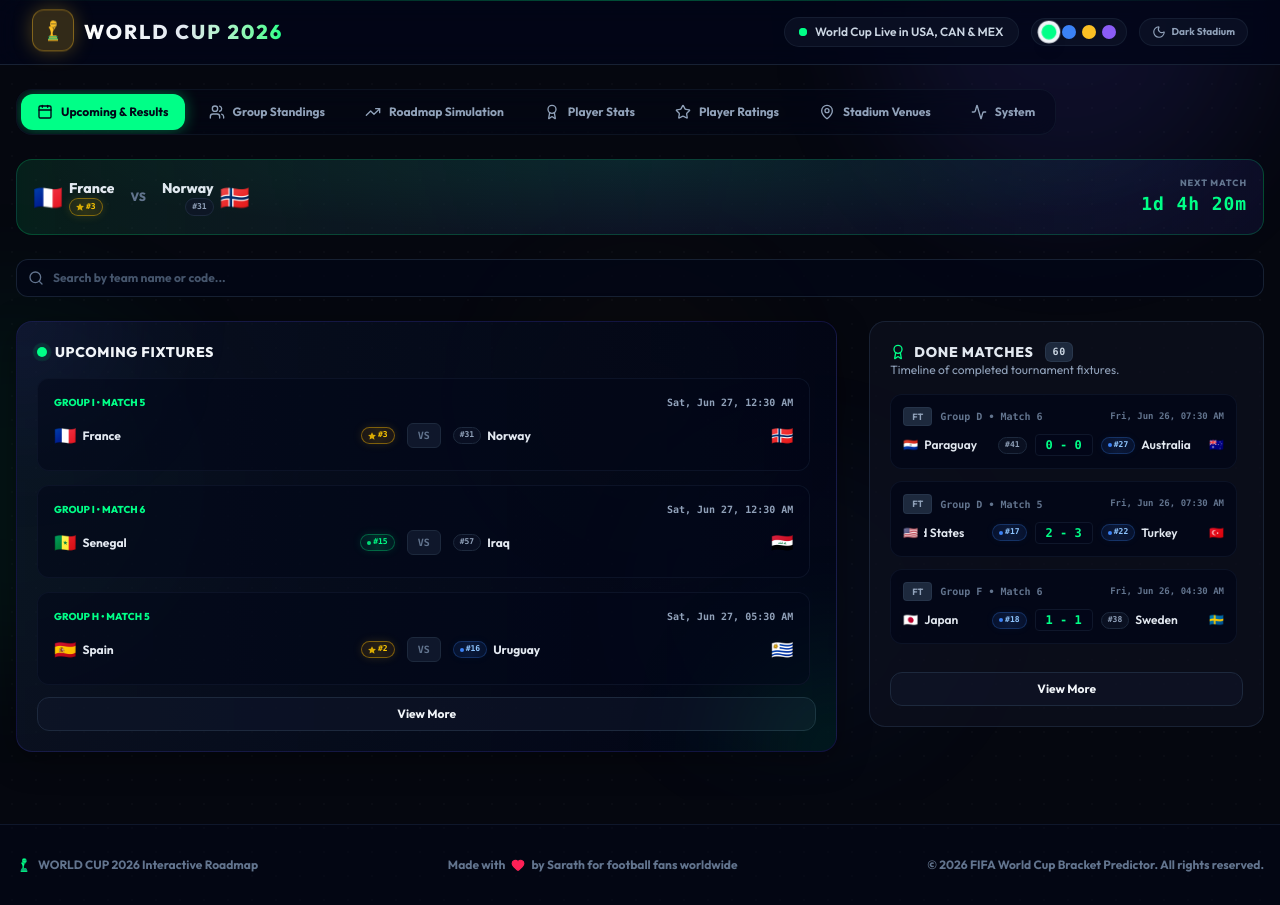
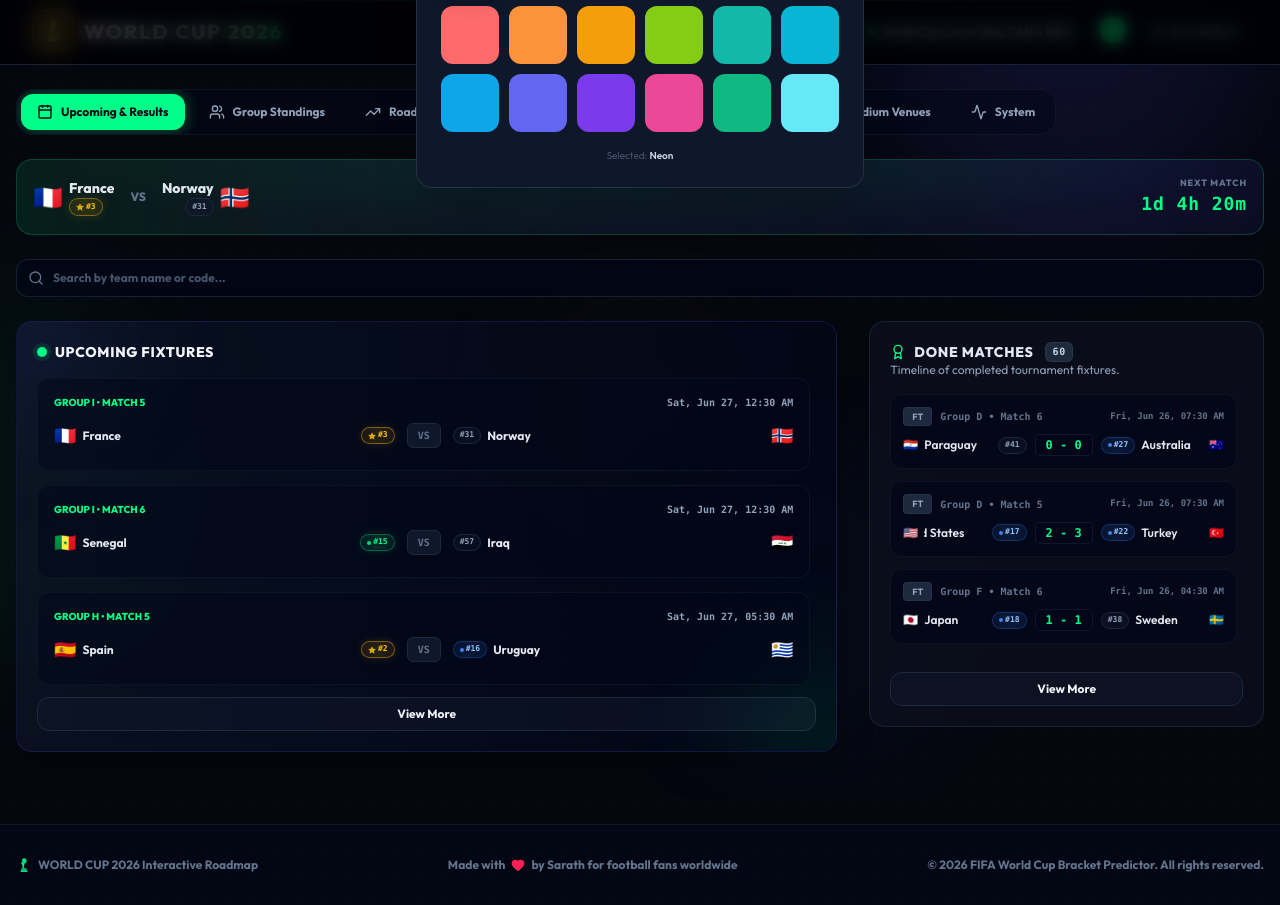
Before and after one commit to sarath14k/worldcup-2k26, a React (Vite) app: page / in a window 1280 px wide. Both pictures are taken after a click on the button "Change accent color". Built offline with nearby package versions, Linux system fonts and the light colour scheme; no server answers.

Commit message:
feat: 18 premium accent colors with popup picker

```diff
--- a/src/App.jsx
+++ b/src/App.jsx
@@ -31,13 +31,30 @@
   const [accent, setAccent] = useState(() => localStorage.getItem('worldcup2026_accent') || 'neon');
   const [showBackToTop, setShowBackToTop] = useState(false);
 
+  const ACCENTS = {
+    neon: { main: '#00FF87', shadow: 'rgba(0, 255, 135, 0.4)', label: 'Neon' },
+    royal: { main: '#3B82F6', shadow: 'rgba(59, 130, 246, 0.4)', label: 'Royal' },
+    gold: { main: '#FBBF24', shadow: 'rgba(251, 191, 36, 0.4)', label: 'Gold' },
+    purple: { main: '#A855F7', shadow: 'rgba(168, 85, 247, 0.4)', label: 'Purple' },
+    ruby: { main: '#EF4444', shadow: 'rgba(239, 68, 68, 0.4)', label: 'Ruby' },
+    rose: { main: '#F43F5E', shadow: 'rgba(244, 63, 94, 0.4)', label: 'Rose' },
+    coral: { main: '#FF6B6B', shadow: 'rgba(255, 107, 107, 0.4)', label: 'Coral' },
+    orange: { main: '#FB923C', shadow: 'rgba(251, 146, 60, 0.4)', label: 'Orange' },
+    amber: { main: '#F59E0B', shadow: 'rgba(245, 158, 11, 0.4)', label: 'Amber' },
+    lime: { main: '#84CC16', shadow: 'rgba(132, 204, 22, 0.4)', label: 'Lime' },
+    teal: { main: '#14B8A6', shadow: 'rgba(20, 184, 166, 0.4)', label: 'Teal' },
+    cyan: { main: '#06B6D4', shadow: 'rgba(6, 182, 212, 0.4)', label: 'Cyan' },
+    sky: { main: '#0EA5E9', shadow: 'rgba(14, 165, 233, 0.4)', label: 'Sky' },
+    indigo: { main: '#6366F1', shadow: 'rgba(99, 102, 241, 0.4)', label: 'Indigo' },
+    violet: { main: '#7C3AED', shadow: 'rgba(124, 58, 237, 0.4)', label: 'Violet' },
+    pink: { main: '#EC4899', shadow: 'rgba(236, 72, 153, 0.4)', label: 'Pink' },
+    emerald: { main: '#10B981', shadow: 'rgba(16, 185, 129, 0.4)', label: 'Emerald' },
+    ice: { main: '#67E8F9', shadow: 'rgba(103, 232, 249, 0.4)', label: 'Ice' }
+  };
+  const [showAccentPicker, setShowAccentPicker] = useState(false);
+
   useEffect(() => {
-    const accents = {
-      neon: { main: '#00FF87', shadow: 'rgba(0, 255, 135, 0.4)' },
-      royal: { main: '#3B82F6', shadow: 'rgba(59, 130, 246, 0.4)' },
-      gold: { main: '#FBBF24', shadow: 'rgba(251, 191, 36, 0.4)' },
-      purple: { main: '#8B5CF6', shadow: 'rgba(139, 92, 246, 0.4)' }
-    };
+    const accents = ACCENTS;
     const choice = accents[accent] || accents.neon;
     document.documentElement.style.setProperty('--color-brand-neon', choice.main);
     document.documentElement.style.setProperty('--shadow-neon', `0 0 15px ${choice.shadow}`);
@@ -1128,29 +1145,61 @@
               <span className="text-slate-300">World Cup Live in USA, CAN & MEX</span>
             </div>
 
-            {/* Color Accent Picker */}
-            <div className="flex items-center gap-1 sm:gap-1.5 bg-slate-900/60 p-1 sm:px-2.5 sm:py-1.5 rounded-full border border-slate-800/60 select-none">
-              {[
-                { id: 'neon', color: '#00FF87', label: 'Green' },
-                { id: 'royal', color: '#3B82F6', label: 'Blue' },
-                { id: 'gold', color: '#FBBF24', label: 'Gold' },
-                { id: 'purple', color: '#8B5CF6', label: 'Purple' }
-              ].map(opt => (
-                <button
-                  key={opt.id}
-                  onClick={() => {
-                    localStorage.setItem('worldcup2026_accent', opt.id);
-                    setAccent(opt.id);
-                  }}
-                  className={`w-3 h-3 sm:w-3.5 sm:h-3.5 rounded-full border transition-all cursor-pointer shrink-0 ${
-                    accent === opt.id
-                      ? 'scale-125 ring-2 ring-current border-current shadow-lg'
-                      : 'border-transparent hover:scale-110'
-                  }`}
-                  style={{ backgroundColor: opt.color }}
-                  title={`Use ${opt.label} Accent`}
-                />
-              ))}
+            {/* Color Accent Picker — single dot opens popup */}
+            <div className="relative">
+              <button
+                onClick={() => setShowAccentPicker(true)}
+                className="w-7 h-7 rounded-full border-2 border-slate-700/80 transition-all cursor-pointer hover:scale-110 hover:border-slate-500 shrink-0 shadow-lg"
+                style={{ backgroundColor: ACCENTS[accent]?.main || '#00FF87' }}
+                title="Change accent color"
+              />
+              {showAccentPicker && (
+                <div className="fixed inset-0 z-[100] flex items-center justify-center p-4" onClick={() => setShowAccentPicker(false)}>
+                  <div className="absolute inset-0 bg-black/70 backdrop-blur-sm" />
+                  <div
+                    className="relative bg-slate-900 border border-slate-700/60 rounded-2xl p-5 sm:p-6 max-w-md w-full shadow-2xl animate-fadeIn"
+                    onClick={e => e.stopPropagation()}
+                  >
+                    <div className="flex items-center justify-between mb-4">
+                      <h3 className="text-white font-bold text-sm">Accent Color</h3>
+                      <button
+                        onClick={() => setShowAccentPicker(false)}
+                        className="text-slate-500 hover:text-white transition-colors text-lg leading-none cursor-pointer border-0 bg-transparent"
+                      >
+                        ✕
+                      </button>
+                    </div>
+                    <div className="grid grid-cols-6 gap-2.5">
+                      {Object.entries(ACCENTS).map(([id, opt]) => (
+                        <button
+                          key={id}
+                          onClick={() => {
+                            localStorage.setItem('worldcup2026_accent', id);
+                            setAccent(id);
+                            setShowAccentPicker(false);
+                          }}
+                          className={`w-full aspect-square rounded-xl border-2 transition-all cursor-pointer relative ${
+                            accent === id
+                              ? 'border-white scale-110 shadow-lg z-10'
+                              : 'border-transparent hover:scale-110 hover:z-10'
+                          }`}
+                          style={{ backgroundColor: opt.main }}
+                          title={opt.label}
+                        >
+                          {accent === id && (
+                            <span className="absolute inset-0 flex items-center justify-center text-[10px] font-black text-black/60 drop-shadow-sm">
+                              ✓
+                            </span>
+                          )}
+                        </button>
+                      ))}
+                    </div>
+                    <p className="text-[10px] text-slate-600 text-center mt-4">
+                      Selected: <span className="text-slate-300 font-semibold">{ACCENTS[accent]?.label}</span>
+                    </p>
+                  </div>
+                </div>
+              )}
             </div>
 
             {/* Theme Selector Toggle */}
```
